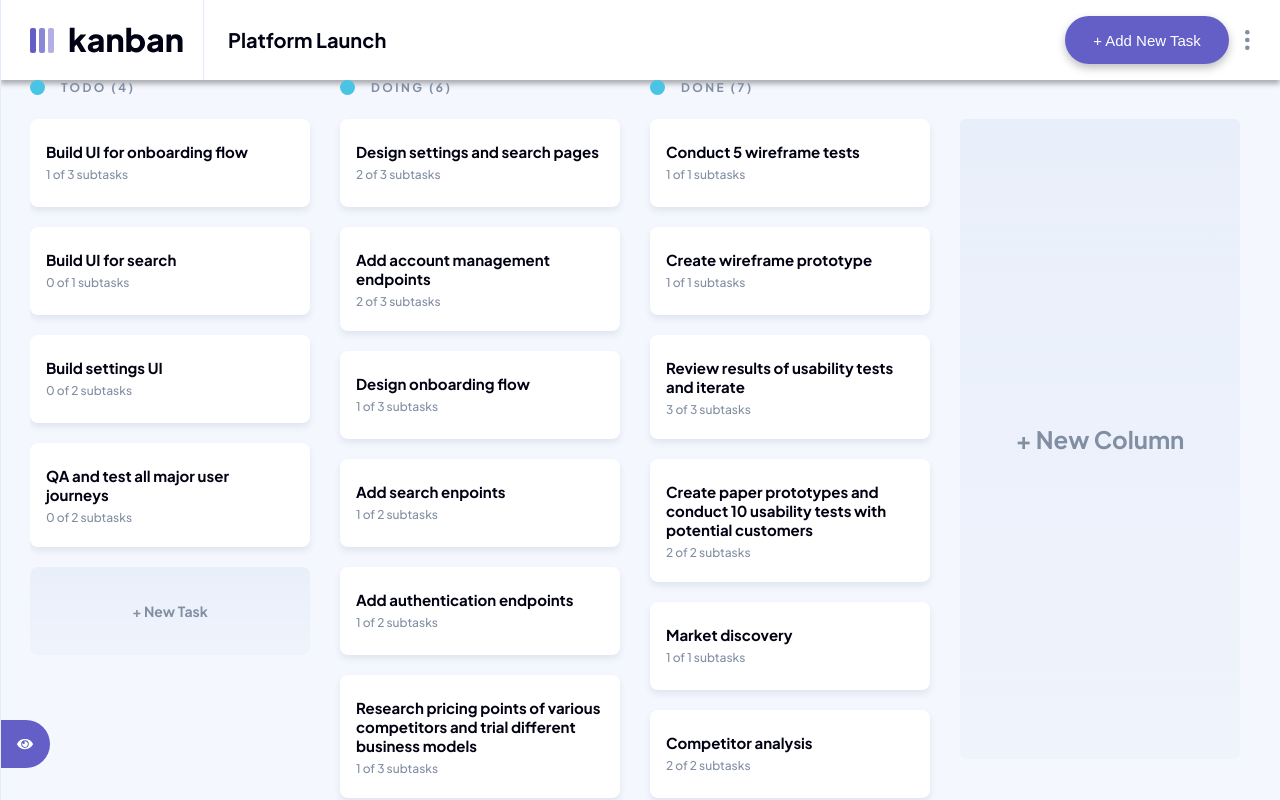
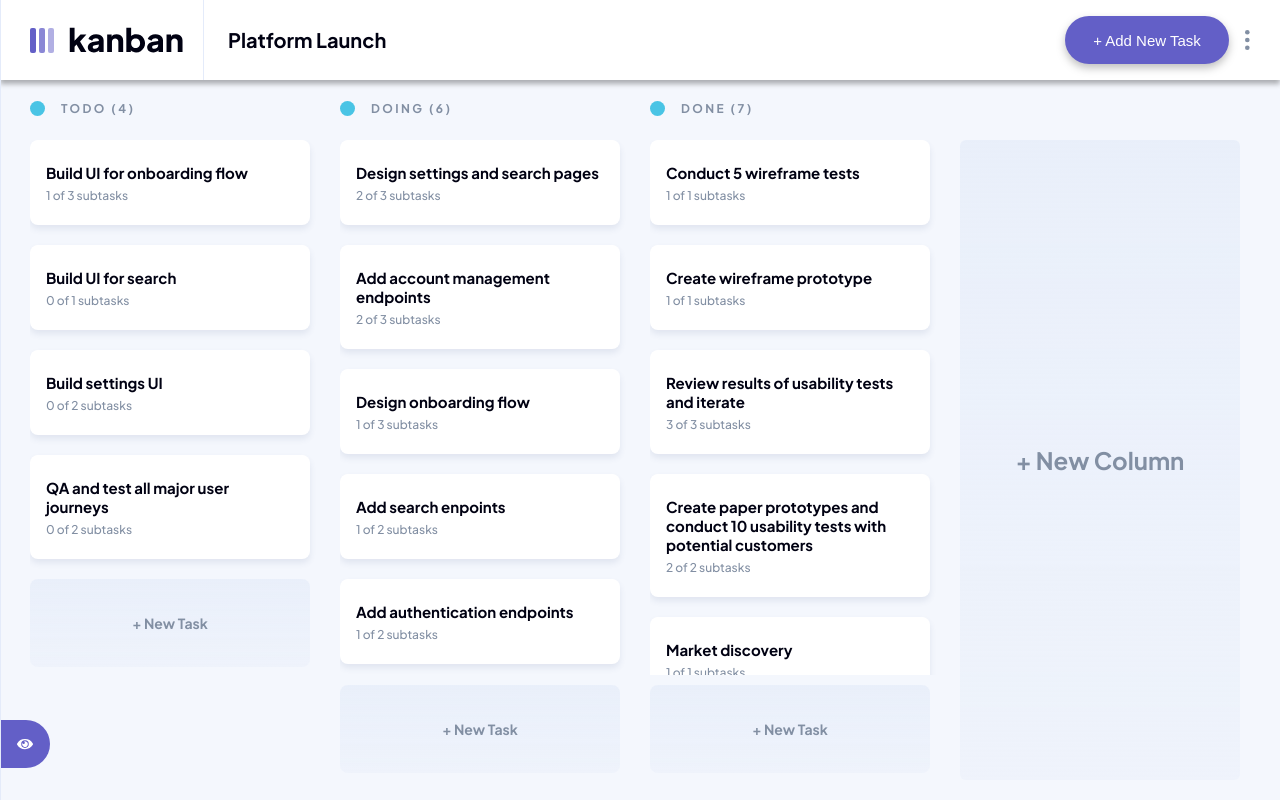
Before and after one commit to BasilGaudion/Kanban-task-manager, a React app: page / in a window 1280 px wide. Built offline with nearby package versions, Linux system fonts and the light colour scheme.

Commit message:
feature/Customize and optimize column scrollbar behavior

```diff
--- /dev/null
+++ b/src/components/AllModals/index.tsx
@@ -0,0 +1,32 @@
+import React, { useContext } from 'react';
+import './styles.scss';
+import { ModalContext } from "../../utils/providers/useModalProvider";
+import ModalViewTask from '../Modal/ModalViewTask';
+import ModalAddTask from '../Modal/ModalAddTask';
+import ModalEditTask from '../Modal/ModalEditTask';
+import ModalViewBoard from '../Modal/ModalViewBoard';
+import ModalAddBoard from '../Modal/ModalAddBoard';
+import ModalEditBoard from '../Modal/ModalEditBoard';
+
+
+const AllModals = () => {
+    const modalContext = useContext(ModalContext);
+
+    if (!modalContext) {
+        throw new Error("Task must be used within a ModalProvider");
+      }
+
+    const { showViewTask, setShowViewTask, showAddTask, setShowAddTask, showEditTask, setShowEditTask, showViewBoard, setShowViewBoard, showAddBoard, setShowAddBoard, showEditBoard, setShowEditBoard } = modalContext;
+  return (
+    <>
+            {showEditBoard && <ModalEditBoard handleClose={() => setShowEditBoard(false)} isOpen/>}
+            {showViewBoard && <ModalViewBoard handleClose={() => setShowViewBoard(false)} isOpen/>}
+            {showAddBoard && <ModalAddBoard handleClose={() => setShowAddBoard(false)} isOpen/>}
+            {showViewTask && <ModalViewTask handleClose={() => setShowViewTask(false)} isOpen/>}
+            {showAddTask && <ModalAddTask handleClose={() => setShowAddTask(false)} isOpen />}
+            {showEditTask && <ModalEditTask handleClose={() => setShowEditTask(false)} isOpen />}
+    </>
+  );
+};
+
+export default AllModals;
--- a/src/components/AsideSettings/styles.scss
+++ b/src/components/AsideSettings/styles.scss
@@ -3,7 +3,6 @@
     height: 48px;
     background-color: #635FC7;
     position: absolute;
-    z-index: 15;
     bottom: 32px;
     left: 0;
     border-radius: 0 100px 100px 0;
--- a/src/components/Column/index.tsx
+++ b/src/components/Column/index.tsx
@@ -1,11 +1,9 @@
 import React from 'react';
 import './styles.scss';
 import Task from '../Task';
-// Dans votre fichier de composant
 import { Column as ColumnType, Task as TaskType } from '../../utils/providers/useBoardProvider';
 import AddTaskContainer from '../AddTaskContainer/AddTaskContainer';
 
-// ... Utilisez les interfaces comme d'habitude dans votre composant
 interface ColumnProps {
   column: ColumnType;
 }
@@ -17,12 +15,19 @@ const ColumnComponent: React.FC<ColumnProps> = ({ column }) => {
         <span className='column__color'></span>
         <h3 className='column__title'>{column.name} ({column.tasks.length})</h3>
       </div>
-      <section className='column__tasks'>
-      {column.tasks.map((task: TaskType, index: number) => (
-          <Task key={index} task={task} />
-        ))}
-        <AddTaskContainer/>
-      </section>
+      {
+        column.tasks.length < 1
+        ?
+          <></>
+        :
+          <div className='column__scrollable'>
+            {column.tasks.map((task: TaskType, index: number) => (
+                <Task key={index} task={task} />
+            ))}
+          </div>
+      }
+
+      <AddTaskContainer />
     </section>
   );
 };
--- a/src/components/Column/styles.scss
+++ b/src/components/Column/styles.scss
@@ -1,5 +1,8 @@
 .column {
     width: 280px;
+    display: flex;
+    flex-direction: column;
+    max-height: 84vh;
 
     &__title-group {
         display: flex;
@@ -24,9 +27,42 @@
         text-transform: uppercase;
     }
 
-    &__tasks {
+    &__scrollable {
+        min-height: 0;
+        max-height: calc(90vh - 50px);
+        flex: 1;
+        overflow-y: auto;
+        overflow-x: hidden;
         display: flex;
         flex-direction: column;
         gap: 20px;
+        padding-right: 12px;
+        margin-right: -12px;
+        padding-bottom: 10px;
+        margin-bottom: 10px;
+
+        &::-webkit-scrollbar {
+            width: 0;
+            transition: width 0.9s ease;
+        }
+
+        &:hover {
+            &::-webkit-scrollbar {
+                width: 8px;
+            }
+        }
+
+        &::-webkit-scrollbar-track {
+            background: var(--background-board);
+        }
+
+        &::-webkit-scrollbar-thumb {
+            background: #828FA3;
+            border-radius: 4px;
+        }
+
+        &::-webkit-scrollbar-thumb:hover {
+            background: #606a79;
+        }
     }
 }
--- a/src/components/Main/index.tsx
+++ b/src/components/Main/index.tsx
@@ -1,9 +1,5 @@
 import React, { useState, useContext, useEffect } from 'react';
 import { Swiper, SwiperSlide } from 'swiper/react';
-import ModalViewTask from '../Modal/ModalViewTask';
-import ModalAddTask from '../Modal/ModalAddTask';
-import ModalEditTask from '../Modal/ModalEditTask';
-import ModalViewBoard from '../Modal/ModalViewBoard';
 import { ModalContext } from "../../utils/providers/useModalProvider";
 import { ThemeContext } from "../../utils/providers/useThemeProvider";
 import { AsideContext } from "../../utils/providers/useAsideProvider";
@@ -19,13 +15,10 @@ import Column from '../Column';
 
 import { Scrollbar } from 'swiper/modules';
 import CreateColumn from '../CreateColumn';
-import ModalAddBoard from '../Modal/ModalAddBoard';
-import ModalEditBoard from '../Modal/ModalEditBoard';
 
 
 const Main = () => {
   const [haveColums, setHaveColums] = useState(true);
-  const modalContext = useContext(ModalContext);
   const themeContext = useContext(ThemeContext);
   const asideContext = useContext(AsideContext);
   const boardContext = useContext(BoardContext);
@@ -46,17 +39,11 @@ const Main = () => {
 
   const {isDarkTheme} = themeContext;
 
-  if (!modalContext) {
-    throw new Error("Task must be used within a ModalProvider");
-  }
-
   if (!asideContext) {
     throw new Error("Task must be used within a asideProvider");
   }
 
   const { asideOpen, setAsideOpen } = asideContext;
-
-  const { showViewTask, setShowViewTask, showAddTask, setShowAddTask, showEditTask, setShowEditTask, showViewBoard, setShowViewBoard, showAddBoard, setShowAddBoard, showEditBoard, setShowEditBoard } = modalContext;
 
     // ====== Board Context ==========
     if (!boardContext) {
@@ -87,12 +74,6 @@ const Main = () => {
               ))}
               <SwiperSlide><CreateColumn/></SwiperSlide>
             </Swiper>
-            {showEditBoard && <ModalEditBoard handleClose={() => setShowEditBoard(false)} isOpen/>}
-            {showViewBoard && <ModalViewBoard handleClose={() => setShowViewBoard(false)} isOpen/>}
-            {showAddBoard && <ModalAddBoard handleClose={() => setShowAddBoard(false)} isOpen/>}
-            {showViewTask && <ModalViewTask handleClose={() => setShowViewTask(false)} isOpen/>}
-            {showAddTask && <ModalAddTask handleClose={() => setShowAddTask(false)} isOpen />}
-            {showEditTask && <ModalEditTask handleClose={() => setShowEditTask(false)} isOpen />}
           </div>
 
           :
--- a/src/components/Main/styles.scss
+++ b/src/components/Main/styles.scss
@@ -70,7 +70,7 @@
 }
 
 .swiper-scrollbar {
-    background-color: #FFF;
+    background: var(--background-board);
     height: 8px;
     border-radius: 100px;
     width: 90%;
--- a/src/components/Task/styles.scss
+++ b/src/components/Task/styles.scss
@@ -1,6 +1,6 @@
 .task {
     width: 280px;
-    min-height: 88px;
+    height: auto;
     border-radius: 8px;
     box-shadow: 0px 4px 6px 0px rgba(54, 78, 126, 0.10);
     background: var(--background-modal);
--- a/src/pages/Board/index.tsx
+++ b/src/pages/Board/index.tsx
@@ -5,6 +5,7 @@ import Main from '../../components/Main';
 import AsideSettings from '../../components/AsideSettings';
 import useWindowSize from '../../hooks/useWindowSize';
 import { AsideContext } from "../../utils/providers/useAsideProvider";
+import AllModals from '../../components/AllModals';
 
 const Board = () => {
   const [largeWindow, setLargeWindow] = useState(true);
@@ -37,6 +38,7 @@ const Board = () => {
       <div className={`board__container ${asideOpen ? 'settings' : ''}`}>
         <Header />
         <Main />
+        <AllModals/>
       </div>
     </div>
   );
--- a/src/utils/providers/useBoardProvider.tsx
+++ b/src/utils/providers/useBoardProvider.tsx
@@ -191,12 +191,9 @@ export const useBoardProvider = (): IBoardContext => {
       console.error("currentData ou currentData.columns est indéfini");
       return;
   }
-    // Trover la colonne correspondante basée sur le statut de la nouvelle tâche
     const targetColumn = currentData.columns.filter(column => column).find(column => column.name === newTask.status);
 
-    if (!targetColumn) return; // Gérer l'erreur, par exemple avec un message ou une notification
-
-    // Ajouter la nouvelle tâche à cette colonne
+    if (!targetColumn) return;
     targetColumn.tasks.push(newTask);
 
     const boardCopy = {...currentData};
@@ -206,9 +203,6 @@ export const useBoardProvider = (): IBoardContext => {
     setCurrentBoardData(currentData);
 
     localStorage.setItem('boardAppData', JSON.stringify({ boardData: boardCopy, allBoards: allBoardsName }));
-
-    // Stocker les données dans le localStorage
-    // localStorage.setItem("boardAppData", JSON.stringify(currentData));
   }
 
 
```
Also changed, not shown: src/components/AllModals/styles.scss (added).
